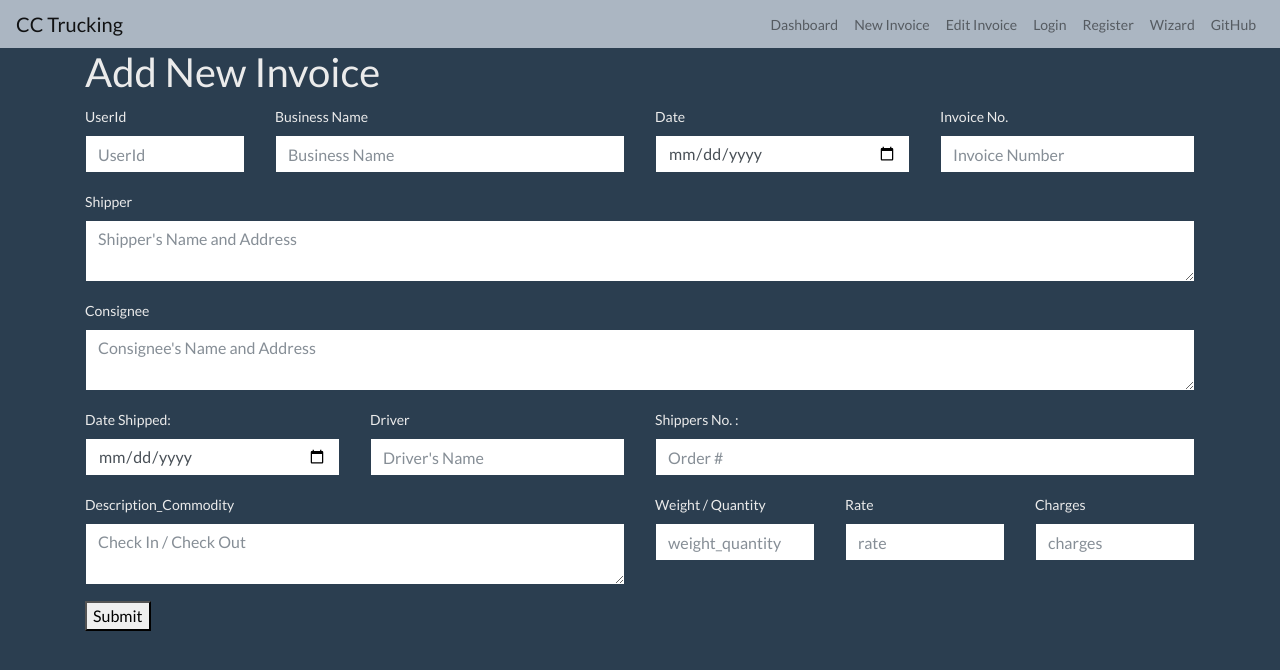
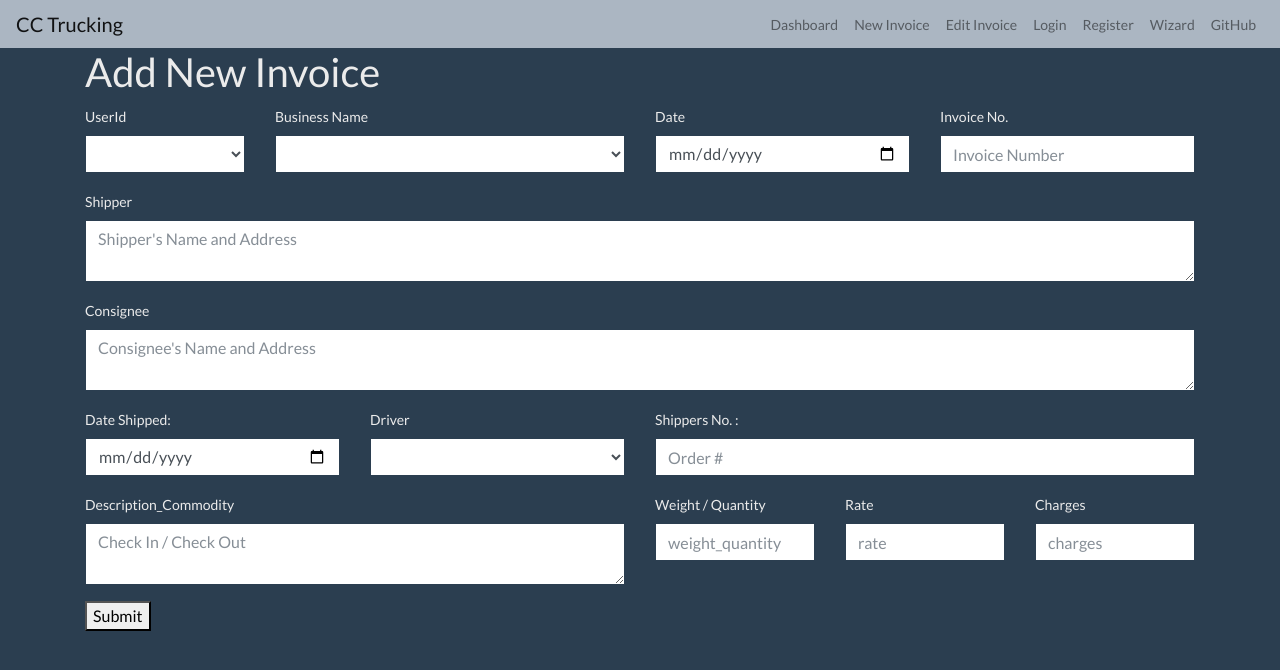
Before and after one commit to cindycortes/capstone_project2, a React (Create React App) app in the folder invoice_app/: page /invoice/new in a window 1280 px wide. Shown: the top 670 px of the page. Built offline with nearby package versions, Linux system fonts and the light colour scheme.

Commit message:
add invoice feature complete

```diff
--- a/invoice_app/src/components/Invoices.js
+++ b/invoice_app/src/components/Invoices.js
@@ -27,7 +27,7 @@ class Invoices extends Component {
                     <td> {invoice.consignee}</td>
                     <td>
                         <Button color="success" onClick={() => this.props.selectInvoice(invoice.id)}> Select </Button>
-                        {/* <Button color="danger" onClick={() => this.props.deleteInvoice(invoice.id)}>Delete</Button> */}
+                        <Button color="danger" onClick={() => this.props.deleteInvoice(invoice.id)}>Delete</Button>
                     </td>
 
 
--- a/invoice_app/src/components/invoiceWizard/showResults.js
+++ b/invoice_app/src/components/invoiceWizard/showResults.js
@@ -0,0 +1,6 @@
+const sleep = ms => new Promise(resolve => setTimeout(resolve, ms));
+
+export default (async function showResults(values) {
+  await sleep(500); // simulate server latency
+  window.alert(`You submitted:\n\n${JSON.stringify(values, null, 2)}`);
+});
--- a/invoice_app/src/components/invoices/InvoiceCreate.js
+++ b/invoice_app/src/components/invoices/InvoiceCreate.js
@@ -10,7 +10,7 @@ import { Form, FormGroup, Label, Row, Col } from 'reactstrap';
 
 let InvoiceCreate = props => {
 
-    function submitNewInvoice (values) {
+    function submitNewInvoice(values) {
         console.log("values", values);
         props.createInvoice(values)
     }
@@ -22,18 +22,26 @@ let InvoiceCreate = props => {
         <Form className="container" onSubmit={handleSubmit(submitNewInvoice)}>
             <h1>Add New Invoice </h1>
             <Row>
-            <Col md={2}>
+                <Col md={2}>
                     <FormGroup>
                         <Label for="UserId">UserId</Label>
-                        <Field className="form-control" name="UserId" component="input" type="text" placeholder="UserId" />
+                        <Field className="form-control" name="UserId" component="select" placeholder="UserId">
+                            <option></option>
+                            <option value="1">1</option>
+                            <option value="2">2</option>
+                        </Field>
+
 
                     </FormGroup>
                 </Col>
                 <Col md={4}>
                     <FormGroup>
                         <Label for="BusinessId">Business Name</Label>
-                        <Field className="form-control" name="BusinessId" component="input" type="text" placeholder="Business Name" />
-
+                        <Field className="form-control" name="BusinessId" component="select" placeholder="Business Name">
+                            <option></option>
+                            <option value="1">1</option>
+                            <option value="2">2</option>
+                        </Field>
                     </FormGroup>
                 </Col>
                 <Col md={3}>
@@ -81,7 +89,12 @@ let InvoiceCreate = props => {
                 <Col md={3}>
                     <FormGroup>
                         <Label for="DriverId">Driver </Label>
-                        <Field className="form-control" name="DriverId" component="input" type="text" placeholder="Driver's Name" />
+                        <Field className="form-control" name="DriverId" component="select" placeholder="Driver's Name" >
+                            <option></option>
+                            <option value="1">Cindy</option>
+                            <option value="Daniel">Daniel</option>
+                        </Field>
+
                     </FormGroup>
                 </Col>
                 <Col md={6}>
@@ -134,4 +147,4 @@ InvoiceCreate = reduxForm({
     destroyOnUnmount: false
 })(InvoiceCreate)
 
-export default connect(null, {createInvoice})(InvoiceCreate)
+export default connect(null, { createInvoice })(InvoiceCreate)
```
